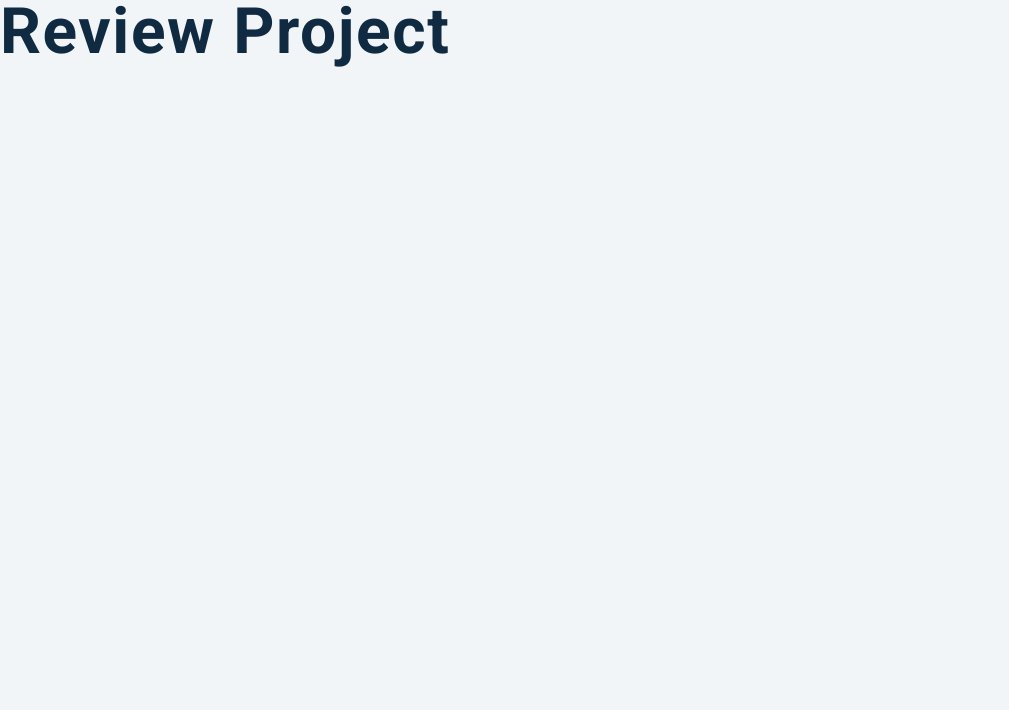
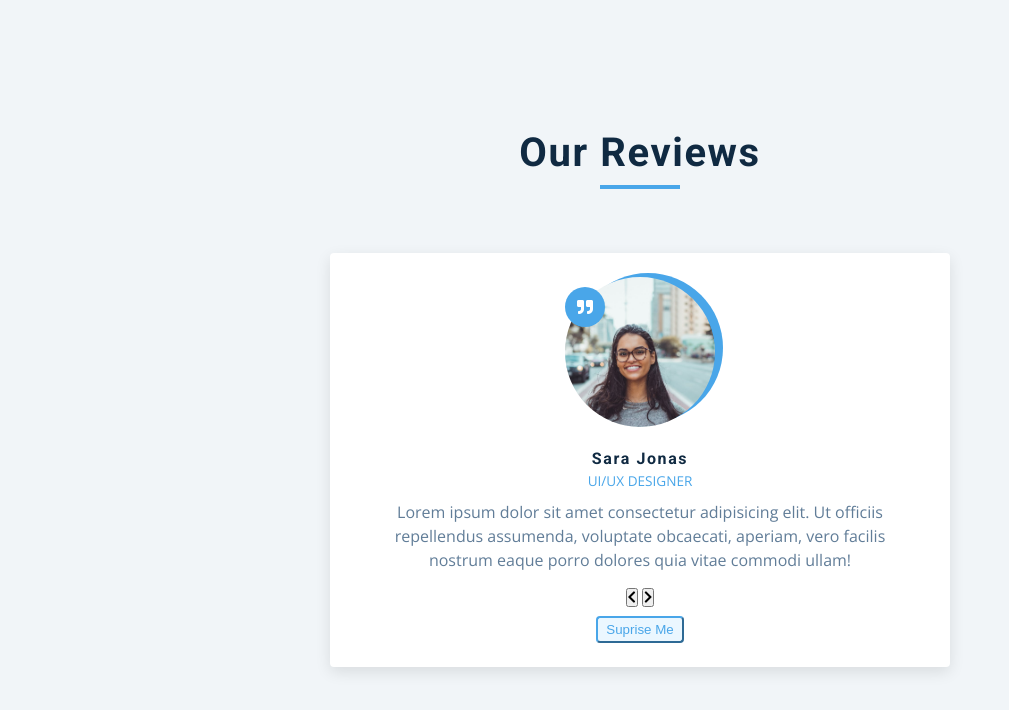
Before and after one commit to Rdxm/javascript-projects, a plain HTML site: page reviews/index.html in a window 1280 px wide. Shown: the whole page, without its empty margins (0-1009 px from the left). Drawn offline with nearby package versions, Linux system fonts and the light colour scheme.

Commit message:
Reviews & Navbar

```diff
--- /dev/null
+++ b/navbar/styles.css
@@ -0,0 +1,247 @@
+/*
+===============
+Fonts
+===============
+*/
+@import url('https://fonts.googleapis.com/css?family=Open+Sans|Roboto:400,700&display=swap');
+
+/*
+===============
+Variables
+===============
+*/
+
+:root {
+  /* dark shades of primary color*/
+  --clr-primary-1: hsl(205, 86%, 17%);
+  --clr-primary-2: hsl(205, 77%, 27%);
+  --clr-primary-3: hsl(205, 72%, 37%);
+  --clr-primary-4: hsl(205, 63%, 48%);
+  /* primary/main color */
+  --clr-primary-5: hsl(205, 78%, 60%);
+  /* lighter shades of primary color */
+  --clr-primary-6: hsl(205, 89%, 70%);
+  --clr-primary-7: hsl(205, 90%, 76%);
+  --clr-primary-8: hsl(205, 86%, 81%);
+  --clr-primary-9: hsl(205, 90%, 88%);
+  --clr-primary-10: hsl(205, 100%, 96%);
+  /* darkest grey - used for headings */
+  --clr-grey-1: hsl(209, 61%, 16%);
+  --clr-grey-2: hsl(211, 39%, 23%);
+  --clr-grey-3: hsl(209, 34%, 30%);
+  --clr-grey-4: hsl(209, 28%, 39%);
+  /* grey used for paragraphs */
+  --clr-grey-5: hsl(210, 22%, 49%);
+  --clr-grey-6: hsl(209, 23%, 60%);
+  --clr-grey-7: hsl(211, 27%, 70%);
+  --clr-grey-8: hsl(210, 31%, 80%);
+  --clr-grey-9: hsl(212, 33%, 89%);
+  --clr-grey-10: hsl(210, 36%, 96%);
+  --clr-white: #fff;
+  --clr-red-dark: hsl(360, 67%, 44%);
+  --clr-red-light: hsl(360, 71%, 66%);
+  --clr-green-dark: hsl(125, 67%, 44%);
+  --clr-green-light: hsl(125, 71%, 66%);
+  --clr-black: #222;
+  --ff-primary: 'Roboto', sans-serif;
+  --ff-secondary: 'Open Sans', sans-serif;
+  --transition: all 0.3s linear;
+  --spacing: 0.1rem;
+  --radius: 0.25rem;
+  --light-shadow: 0 5px 15px rgba(0, 0, 0, 0.1);
+  --dark-shadow: 0 5px 15px rgba(0, 0, 0, 0.2);
+  --max-width: 1170px;
+  --fixed-width: 620px;
+}
+/*
+===============
+Global Styles
+===============
+*/
+
+*,
+::after,
+::before {
+  margin: 0;
+  padding: 0;
+  box-sizing: border-box;
+}
+body {
+  font-family: var(--ff-secondary);
+  background: var(--clr-grey-10);
+  color: var(--clr-grey-1);
+  line-height: 1.5;
+  font-size: 0.875rem;
+}
+ul {
+  list-style-type: none;
+}
+a {
+  text-decoration: none;
+}
+h1,
+h2,
+h3,
+h4 {
+  letter-spacing: var(--spacing);
+  text-transform: capitalize;
+  line-height: 1.25;
+  margin-bottom: 0.75rem;
+  font-family: var(--ff-primary);
+}
+h1 {
+  font-size: 3rem;
+}
+h2 {
+  font-size: 2rem;
+}
+h3 {
+  font-size: 1.25rem;
+}
+h4 {
+  font-size: 0.875rem;
+}
+p {
+  margin-bottom: 1.25rem;
+  color: var(--clr-grey-5);
+}
+@media screen and (min-width: 800px) {
+  h1 {
+    font-size: 4rem;
+  }
+  h2 {
+    font-size: 2.5rem;
+  }
+  h3 {
+    font-size: 1.75rem;
+  }
+  h4 {
+    font-size: 1rem;
+  }
+  body {
+    font-size: 1rem;
+  }
+  h1,
+  h2,
+  h3,
+  h4 {
+    line-height: 1;
+  }
+}
+/*  global classes */
+
+/* section */
+.section {
+  padding: 5rem 0;
+}
+
+.section-center {
+  width: 90vw;
+  margin: 0 auto;
+  max-width: 1170px;
+}
+@media screen and (min-width: 992px) {
+  .section-center {
+    width: 95vw;
+  }
+}
+main {
+  min-height: 100vh;
+  display: grid;
+  place-items: center;
+}
+
+/*
+===============
+Navbar
+===============
+*/
+nav {
+  background: var(--clr-white);
+  box-shadow: var(--light-shadow);
+}
+.nav-header {
+  display: flex;
+  align-items: center;
+  justify-content: space-between;
+  padding: 1rem;
+}
+.nav-toggle {
+  font-size: 1.5rem;
+  color: var(--clr-primary-5);
+  background: transparent;
+  border-color: transparent;
+  transition: var(--transition);
+  cursor: pointer;
+}
+.nav-toggle:hover {
+  color: var(--clr-primary-1);
+  transform: rotate(90deg);
+}
+.logo {
+  height: 40px;
+}
+.links a {
+  color: var(--clr-grey-3);
+  font-size: 1rem;
+  text-transform: capitalize;
+  letter-spacing: var(--spacing);
+  display: block;
+  padding: 0.5rem 1rem;
+  transition: var(--transition);
+}
+.links a:hover {
+  background: var(--clr-primary-8);
+  color: var(--clr-primary-5);
+  padding-left: 1.5rem;
+}
+.social-icons {
+  display: none;
+}
+.links {
+  height: 0;
+  overflow: hidden;
+  transition: var(--transition);
+}
+.show-links {
+  height: 10rem;
+}
+@media screen and (min-width: 800px) {
+  .nav-center {
+    max-width: 1170px;
+    margin: 0 auto;
+    display: flex;
+    align-items: center;
+    justify-content: space-between;
+    padding: 1rem;
+  }
+  .nav-header {
+    padding: 0;
+  }
+  .nav-toggle {
+    display: none;
+  }
+  .links {
+    height: auto;
+    display: flex;
+  }
+  .links a {
+    padding: 0;
+    margin: 0 0.5rem;
+  }
+  .links a:hover {
+    padding: 0;
+    background: transparent;
+  }
+  .social-icons {
+    display: flex;
+  }
+  .social-icons a {
+    margin: 0 0.5rem;
+    color: var(--clr-primary-5);
+    transition: var(--transition);
+  }
+  .social-icons a:hover {
+    color: var(--clr-primary-7);
+  }
+}
--- a/reviews/app.js
+++ b/reviews/app.js
@@ -37,3 +37,17 @@ const reviews = [
       "Edison bulb put a bird on it humblebrag, marfa pok pok heirloom fashion axe cray stumptown venmo actually seitan. VHS farm-to-table schlitz, edison bulb pop-up 3 wolf moon tote bag street art shabby chic. ",
   },
 ];
+
+// Select elements
+const img = document.getElementById('person-img');
+const author = document.getElementById('author');
+const job = document.getElementById('job');
+const info = document.getElementById('info');
+
+const prevBtn = document.querySelector(".prev-btn");
+const nextBtn = document.querySelector(".next-btn");
+const randomBtn = document.querySelector(".random-btn");
+
+
+// set starting item
+let currentItem = 0;
--- a/reviews/index.html
+++ b/reviews/index.html
@@ -14,7 +14,35 @@
     <link rel="stylesheet" href="styles.css" />
   </head>
   <body>
-    <h1>review project</h1>
+    <main>
+      <section class="container">
+        <!-- title -->
+        <div class="title">
+          <h2>Our Reviews</h2>
+          <div class="underline"></div>
+        </div>
+        <!-- review -->
+        <article class="review">
+          <div class="img-container">
+            <img src="person-1.jpeg" id="person-img" alt="">
+          </div>
+          <h4 id="author">sara jonas</h4>
+          <p id="job">UI/UX Designer</p>
+          <p id="info">Lorem ipsum dolor sit amet consectetur adipisicing elit. Ut officiis repellendus assumenda, voluptate obcaecati, aperiam, vero facilis nostrum eaque porro dolores quia vitae commodi ullam!</p>
+          <!-- prev next button -->
+          <div class="button-container">
+            <button class="prev-button">
+              <i class="fas fa-chevron-left"></i>
+            </button>
+            <button class="next-button">
+              <i class="fas fa-chevron-right"></i>
+            </button>
+          </div>
+          <!-- random-button -->
+          <button class="random-btn">suprise me</button>
+        </article>
+      </section>
+    </main>
     <!-- javascript -->
     <script src="app.js"></script>
   </body>
```
Also changed, not shown: navbar/app.js (added, +11 -0 lines), navbar/index.html (added, +74 -0 lines), navbar/logo.svg (added).
